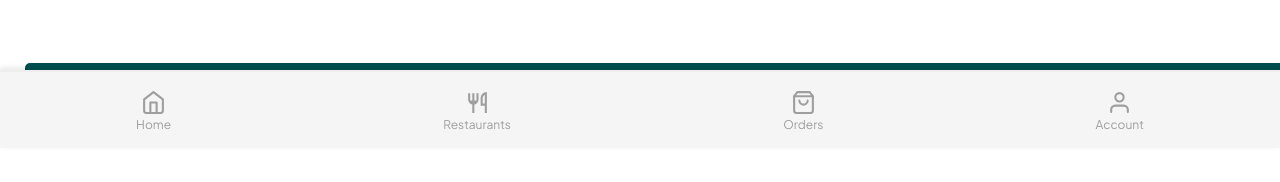
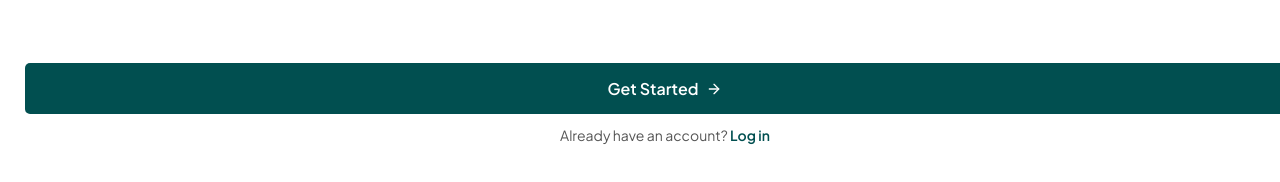
Before and after one commit to ay30bg/droppa, a React (Create React App) app: page /welcome in a window 1280 px wide. Shown: the part 652-834 px from the top of the page. Built offline with nearby package versions, Linux system fonts and the light colour scheme.

Commit message:
Update App.js

```diff
--- a/src/App.js
+++ b/src/App.js
@@ -17,24 +17,34 @@ import "./styles/global.css";
 
 function AppWrapper() {
   const location = useLocation();
+
+  // Hide Header on these pages
   const hideHeaderPaths = ["/locations", "/orders", "/profile", "/welcome"];
+
+  // Hide BottomNav on these pages
+  const hideBottomNavPaths = ["/welcome"];
 
   return (
     <>
+      {/* Conditional Header */}
       {!hideHeaderPaths.includes(location.pathname) && <Header />}
+
+      {/* Routes */}
       <Routes>
         <Route path="/" element={<Home />} />
         <Route path="/cart" element={<Cart />} />
         <Route path="/track" element={<TrackOrder />} />
         <Route path="/restaurant" element={<Restaurant />} />
-         <Route path="/details/:id" element={<RestaurantDetails />} />
+        <Route path="/details/:id" element={<RestaurantDetails />} />
         <Route path="/profile" element={<Profile />} />
         <Route path="/orders" element={<Orders />} />
         <Route path="/locations" element={<Locations />} />
         <Route path="/welcome" element={<WelcomePage />} />
         <Route path="*" element={<NotFound />} />
       </Routes>
-      <BottomNav />
+
+      {/* Conditional Bottom Navigation */}
+      {!hideBottomNavPaths.includes(location.pathname) && <BottomNav />}
     </>
   );
 }
```
